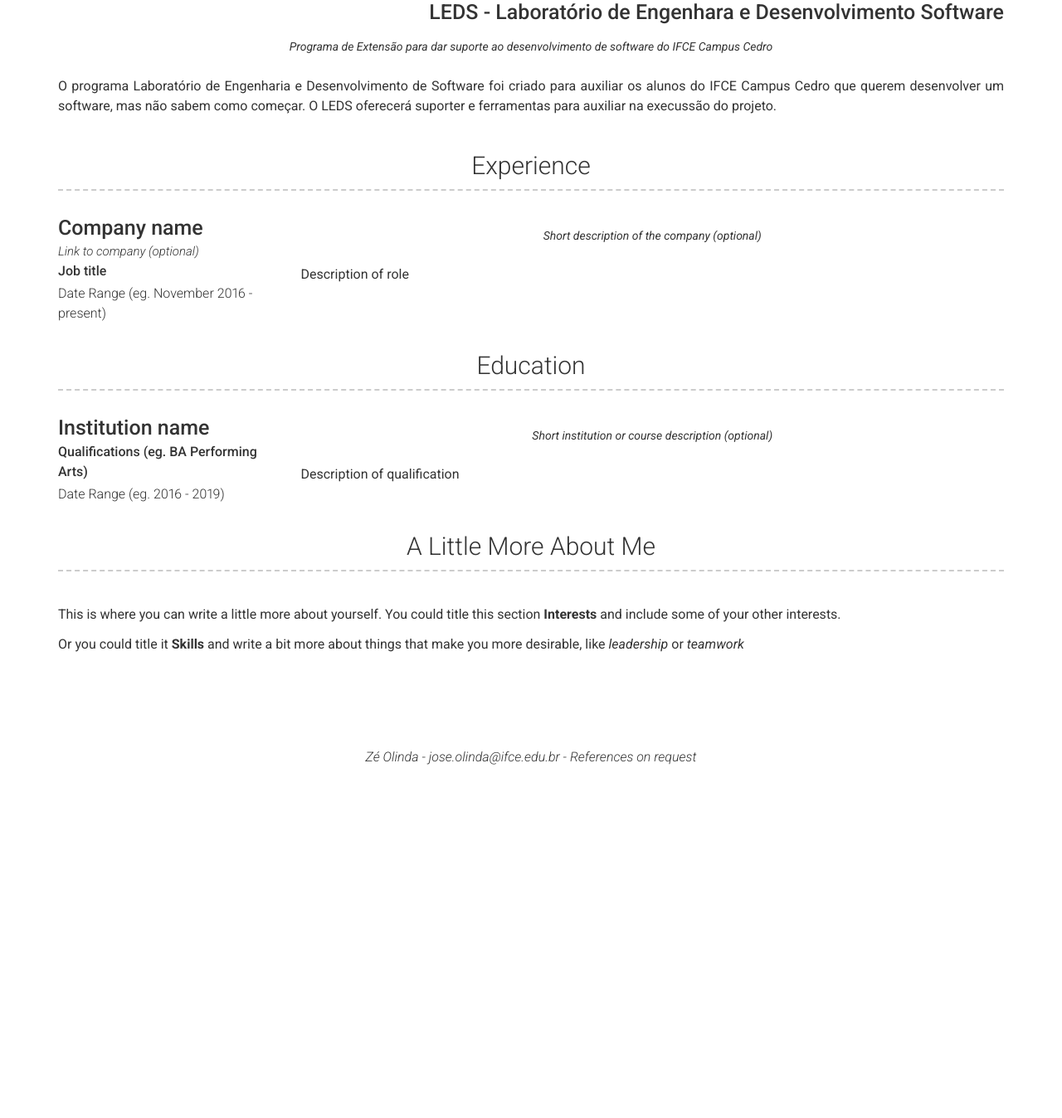
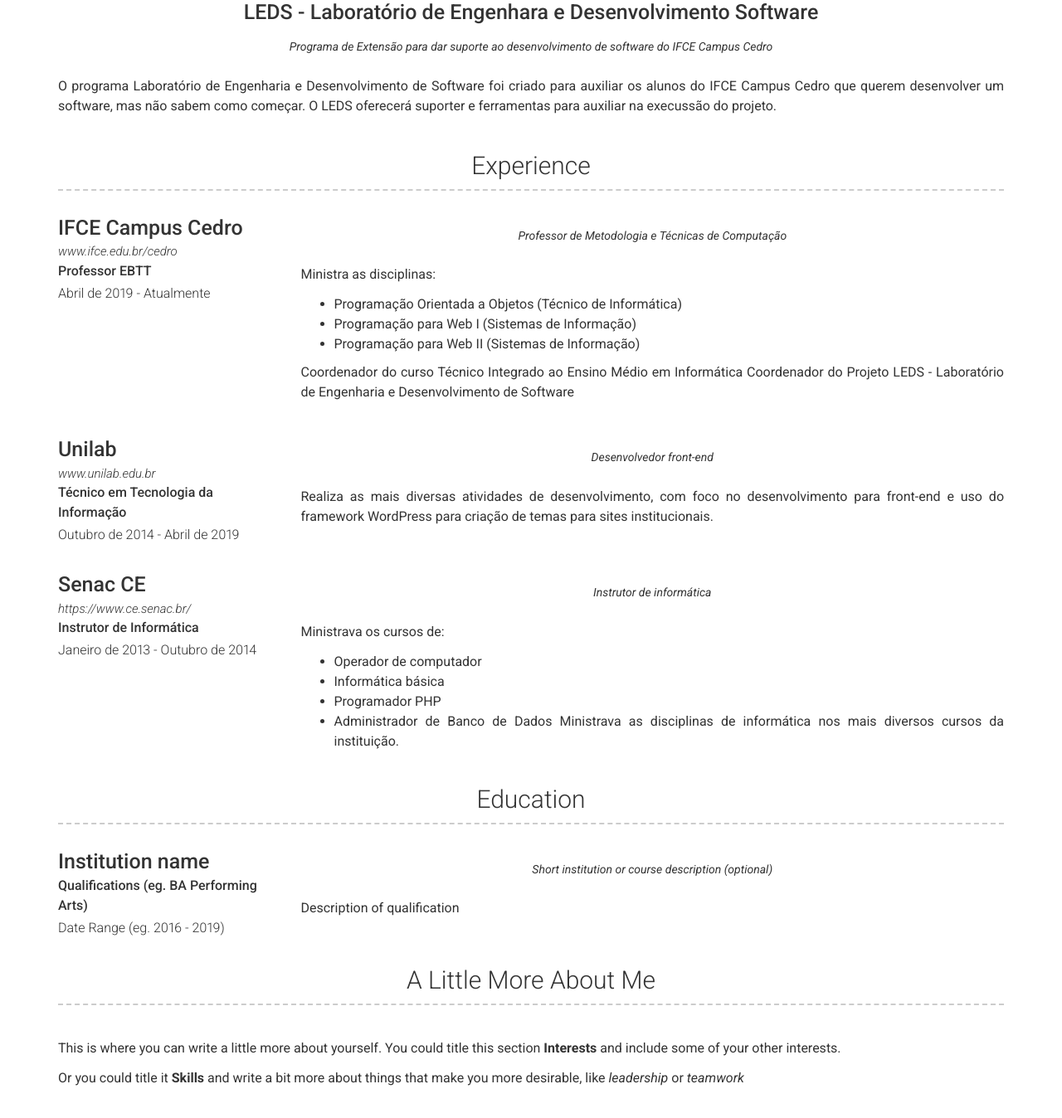
Before and after one commit to joseolinda/joseolinda.github.io, a Jekyll site: the page built from index.md, in a window 1280 px wide and 1400 px high, scrolled down 962 px. Shown: the top 1348 px of the window at 83% size. Built offline with Jekyll 4.4.1, drawn with Linux system fonts in a browser that asks for light colours; before the commit the page ends 1899 px from its top, so only the background shows below that.

Commit message:
Add all expirences jobs

```diff
--- a/_data/experience.yml
+++ b/_data/experience.yml
@@ -1,10 +1,42 @@
 # Experience template
 - layout: left
-  company: Company name
-  link: Link to company (optional)
-  job_title: Job title
-  dates: Date Range (eg. November 2016 - present)
+  company: IFCE Campus Cedro
+  link: www.ifce.edu.br/cedro
+  job_title: Professor EBTT
+  dates: Abril de 2019 - Atualmente
   quote: >
-   Short description of the company (optional)
+   Professor de Metodologia e Técnicas de Computação
   description: | # this will include new lines to allow paragraphs
-    Description of role
+    Ministra as disciplinas:
+    - Programação Orientada a Objetos (Técnico de Informática)
+    - Programação para Web I (Sistemas de Informação)
+    - Programação para Web II (Sistemas de Informação)
+
+    Coordenador do curso Técnico Integrado ao Ensino Médio em Informática
+    Coordenador do Projeto LEDS - Laboratório de Engenharia e Desenvolvimento de Software
+
+- layout: left
+  company: Unilab
+  link: www.unilab.edu.br
+  job_title: Técnico em Tecnologia da Informação
+  dates: Outubro de 2014 - Abril de 2019
+  quote: >
+   Desenvolvedor front-end
+  description: | # this will include new lines to allow paragraphs
+    Realiza as mais diversas atividades de desenvolvimento, com foco no desenvolvimento para front-end
+    e uso do framework WordPress para criação de temas para sites institucionais.
+
+- layout: left
+  company: Senac CE
+  link: https://www.ce.senac.br/
+  job_title: Instrutor de Informática
+  dates: Janeiro de 2013 - Outubro de 2014
+  quote: >
+    Instrutor de informática
+  description: | # this will include new lines to allow paragraphs
+    Ministrava os cursos de:
+    - Operador de computador
+    - Informática básica
+    - Programador PHP
+    - Administrador de Banco de Dados
+    Ministrava as disciplinas de informática nos mais diversos cursos da instituição.
--- a/_data/projects.yml
+++ b/_data/projects.yml
@@ -1,5 +1,5 @@
 # Project template
-- layout: top-right
+- layout: top-middle
   name: RU Ticket
   link: https://ru.cedro.ifce.edu.br
   # github: github.com/joseolinda/RUTicket (PRIVATE)
@@ -9,7 +9,7 @@
     Sistema criado em `php` usando o framework Laravel. Para o fron-end, fora utilizado
     o framework MaterializeCSS.
 
-- layout: top-right
+- layout: top-middle
   name: LEDS - Laboratório de Engenhara e Desenvolvimento Software
   # link: https://ru.cedro.ifce.edu.br
   # github: github.com/joseolinda/RUTicket (PRIVATE)
```
